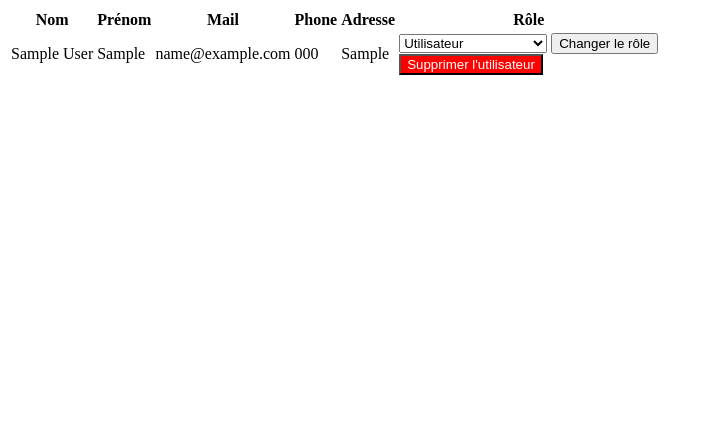
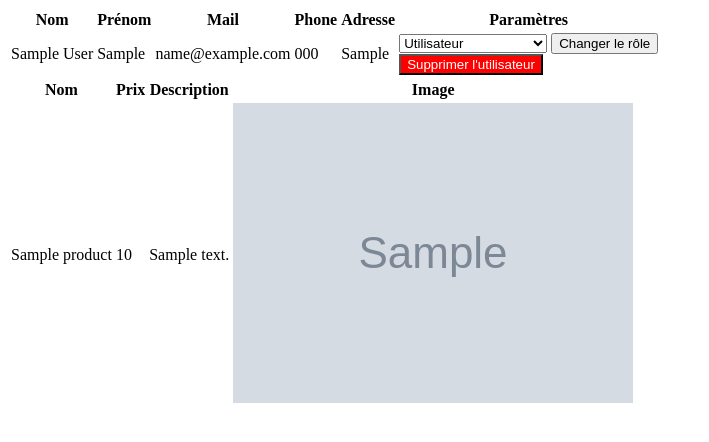
Before and after one commit to rakotok2109/ico-workshop, a PHP site: page /pages/DashboardAdminView.php in a window 1280 px wide. Shown: the top 442 px of the page, without its empty margins (0-709 px from the left). Run offline with PHP 8.4, Linux system fonts and the light colour scheme; tables that the repository leaves empty or names only in its code hold one stand-in row (values such as "Sample post"); grey boxes marked "Sample" are stand-in pictures; some libraries are stand-ins or nearby versions.

Commit message:
Creation new feature "View Products" for dashboard admin by Nathan

```diff
--- /dev/null
+++ b/config/controller/ProductController.php
@@ -0,0 +1,30 @@
+<?php
+
+require_once ('../config/init.php');
+
+
+class ProductController {
+    public static function  getAllProducts()
+    {
+        $pdo = PDOUtils::getSharedInstance();
+        $results = $pdo->requestSQL('SELECT id, name, price, description, image FROM products');
+        return $results;
+    }
+
+    public static function getProductbyId($id)
+    {
+        $pdo = PDOUtils::getSharedInstance();
+        $product = $pdo->requestSQL('SELECT * FROM products WHERE id = ?', [intval($id)]);
+        if ($product) {
+            return new Product($product[0]['id'], $product[0]['name'], $product[0]['price'], $product[0]['description'], $product[0]['image']);
+        } else {
+            return null;
+        }
+    }
+
+    public static function addProduct(Product $product)
+    {
+        $pdo = PDOUtils::getSharedInstance();
+        $pdo->execSQL('INSERT INTO products (name, price, description) VALUES (?, ?, ?)', [$product->getNom(), $product->getPrix(), $product->getDescription()]);
+    }
+}
--- a/config/init.php
+++ b/config/init.php
@@ -11,4 +11,6 @@ if (session_status() === PHP_SESSION_NONE) {
 require_once ('../config/controller/PDOUtils.php');
 require_once ('../config/controller/UserController.php');
 require_once ('../config/model/User.php');
+require_once ('../config/controller/ProductController.php');
+require_once ('../config/model/Product.php');
 ?>
--- /dev/null
+++ b/config/model/Product.php
@@ -0,0 +1,57 @@
+<?php
+
+class Product {
+    private $name_;
+    private $price_;
+    private $description_;
+    private $image_;
+    private $id_;
+
+    public function __construct($name, $price, $description, $image, $id = null) {
+        $this->name_ = $name;
+        $this->price_ = $price;
+        $this->description_ = $description;
+        $this->image_ = $image;
+        $this->id_ = (int)$id;
+    }
+
+    public function getId() {
+        return $this->id_;
+    }
+
+    public function setId($id) {
+        $this->id_ = $id;
+    }
+
+    public function getName() {
+        return $this->name_;
+    }
+
+    public function setName($name) {
+        $this->name_ = $name;
+    }
+
+    public function getPrice() {
+        return $this->price_;
+    }
+
+    public function setPrice($price) {
+        $this->price_ = $price;
+    }
+
+    public function getDescription() {
+        return $this->description_;
+    }
+
+    public function setDescription($description) {
+        $this->description_ = $description;
+    }
+
+    public function getImage() {
+        return $this->image_;
+    }
+
+    public function setImage($image) {
+        $this->image_ = $image;
+    }
+}
--- a/pages/DashboardAdminView.php
+++ b/pages/DashboardAdminView.php
@@ -22,6 +22,7 @@ else{
 }*/
 
 $users = UserController::getAllUsers();
+$products = ProductController::getAllProducts();
 ?>
 <table>
     <tr>
@@ -30,7 +31,7 @@ $users = UserController::getAllUsers();
         <th>Mail</th>
         <th>Phone</th>
         <th>Adresse</th>
-        <th>Rôle</th>
+        <th>Paramètres</th>
     </tr>
     <tbody>
         <?php foreach($users as $user): ?>
@@ -59,3 +60,21 @@ $users = UserController::getAllUsers();
         <?php endforeach; ?>
     </tbody>
 </table>
+<table>
+    <tr>
+        <th>Nom</th>
+        <th>Prix</th>
+        <th>Description</th>
+        <th>Image</th>
+    </tr>
+    <tbody>
+        <?php foreach($products as $product): ?>
+            <tr>
+                <td><?= $product['name']?></td>
+                <td><?= $product['price']?></td>
+                <td><?= $product['description']?></td>
+                <td><img src="<?= $product['image']?>"/></td>
+            </tr>
+        <?php endforeach; ?>
+    </tbody>
+</table>
```
Also changed, not shown: ressources/images/ico-game.png (added).
